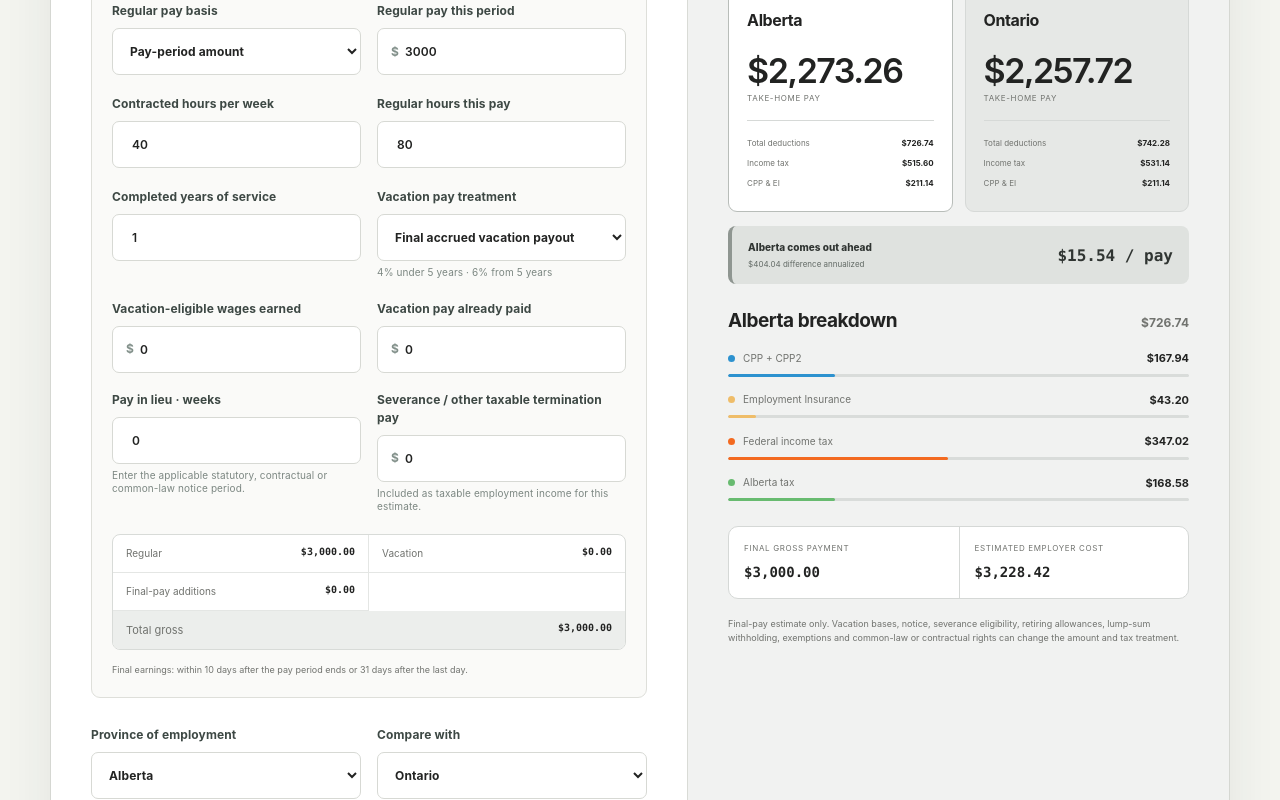
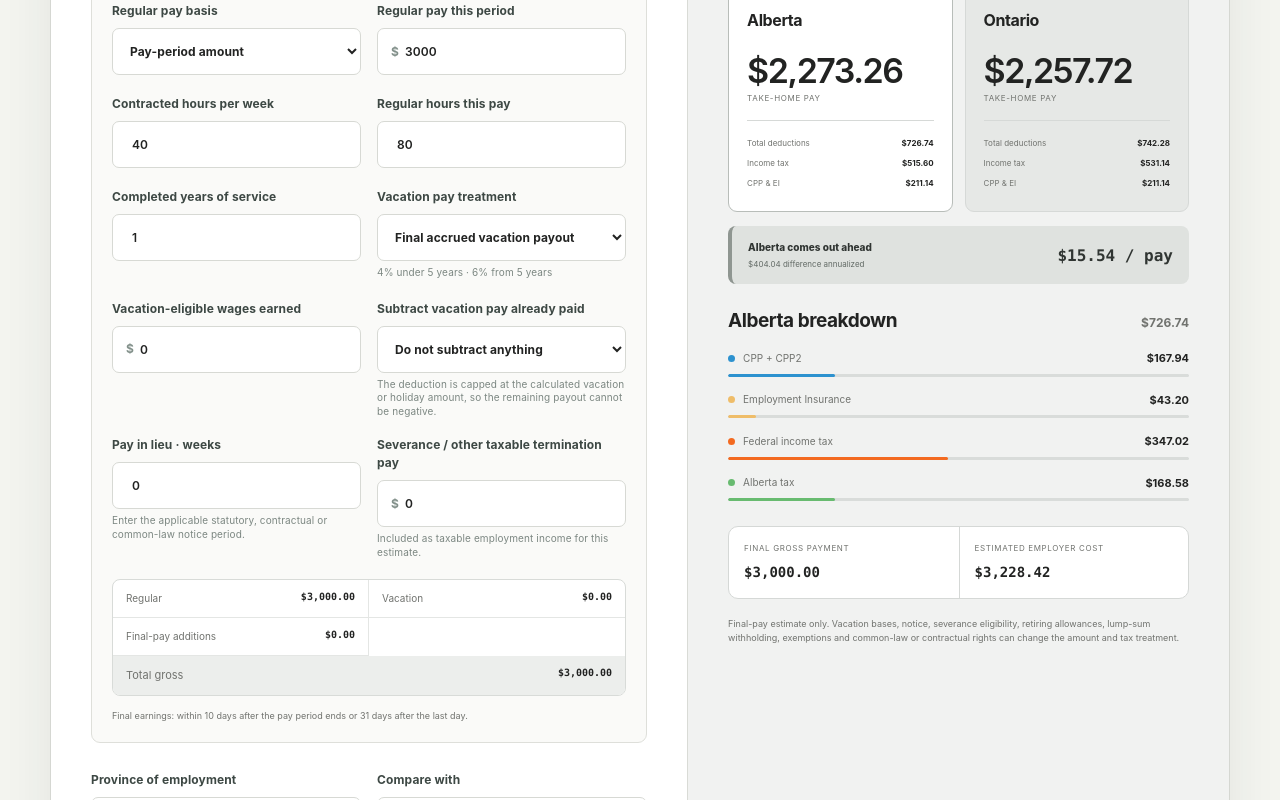
Before and after one commit to yiningchao/payroll-calculator, a Next.js app: page /final-pay in a window 1280 px wide. Shown: the part 682-1482 px from the top of the page. Built offline with nearby package versions, Linux system fonts and the light colour scheme.

Commit message:
Subtract vacation pay already paid

```diff
--- a/app/PayrollCalculator.tsx
+++ b/app/PayrollCalculator.tsx
@@ -44,6 +44,7 @@ type UKTaxBasis = "standard" | "basic" | "higher" | "advanced" | "top" | "none";
 type NICategory = "A" | "B" | "C" | "J";
 type PayBasis = "period" | "annual" | "hourly";
 type VacationMode = "none" | "eachPay" | "final";
+type VacationPaidMode = "none" | "amount" | "hours";
 type ToolPage = "salary" | "vacation" | "overtime" | "final";
 type EarningsBreakdown = {
   regular: number;
@@ -57,6 +58,8 @@ type EarningsBreakdown = {
   hourlyRate: number;
   weeklyRate: number;
   vacationRate: number;
+  vacationBeforePaid: number;
+  vacationPaidDeduction: number;
 };
 
 const FEDERAL: Bracket[] = [
@@ -253,7 +256,9 @@ export default function PayrollCalculator({ tool = "salary" }: { tool?: ToolPage
   const [yearsService, setYearsService] = useState("1");
   const [vacationMode, setVacationMode] = useState<VacationMode>(tool === "final" ? "final" : tool === "vacation" ? "eachPay" : "none");
   const [vacationEarnings, setVacationEarnings] = useState("0");
+  const [vacationPaidMode, setVacationPaidMode] = useState<VacationPaidMode>("none");
   const [vacationPaid, setVacationPaid] = useState("0");
+  const [vacationPaidHours, setVacationPaidHours] = useState("0");
   const [unusedHolidayDays, setUnusedHolidayDays] = useState("0");
   const [holidayDailyRate, setHolidayDailyRate] = useState("0");
   const [finalPay, setFinalPay] = useState(tool === "final");
@@ -300,13 +305,19 @@ export default function PayrollCalculator({ tool = "salary" }: { tool?: ToolPage
       ? canadaVacationRule.high
       : canadaVacationRule.low;
     const vacationRate = country === "CA" ? canadaVacationRate : .1207;
-    let vacation = 0;
-    if (vacationMode === "eachPay") vacation = (regular + overtime) * vacationRate;
+    let vacationBeforePaid = 0;
+    if (vacationMode === "eachPay") vacationBeforePaid = (regular + overtime) * vacationRate;
     if (vacationMode === "final") {
-      vacation = country === "CA"
-        ? Math.max(0, num(vacationEarnings) * vacationRate - num(vacationPaid))
+      vacationBeforePaid = country === "CA"
+        ? num(vacationEarnings) * vacationRate
         : num(unusedHolidayDays) * (num(holidayDailyRate) || derivedHourly * (hoursPerWeek / 5));
     }
+    const vacationPaidDeduction = vacationPaidMode === "amount"
+      ? num(vacationPaid)
+      : vacationPaidMode === "hours"
+        ? num(vacationPaidHours) * derivedHourly
+        : 0;
+    const vacation = Math.max(0, vacationBeforePaid - vacationPaidDeduction);
     const weeklyRate = payBasis === "annual"
       ? annual / 52
       : derivedHourly * hoursPerWeek;
@@ -327,8 +338,10 @@ export default function PayrollCalculator({ tool = "salary" }: { tool?: ToolPage
       hourlyRate: round(derivedHourly),
       weeklyRate: round(weeklyRate),
       vacationRate,
+      vacationBeforePaid: round(vacationBeforePaid),
+      vacationPaidDeduction: round(Math.min(vacationBeforePaid, vacationPaidDeduction)),
     };
-  }, [annualSalary, weeklyHours, regularHours, payBasis, hourlyRate, gross, frequency, country, ukOvertimeMultiplier, overtimeHours, province, yearsService, vacationMode, vacationEarnings, vacationPaid, unusedHolidayDays, holidayDailyRate, finalPay, noticeWeeks, terminationAmount]);
+  }, [annualSalary, weeklyHours, regularHours, payBasis, hourlyRate, gross, frequency, country, ukOvertimeMultiplier, overtimeHours, province, yearsService, vacationMode, vacationEarnings, vacationPaidMode, vacationPaid, vacationPaidHours, unusedHolidayDays, holidayDailyRate, finalPay, noticeWeeks, terminationAmount]);
 
   const payrollGross = calculationMode === "grossToNet" ? earnings.taxableGross : num(gross);
   const showOvertime = tool === "overtime";
@@ -545,7 +558,8 @@ export default function PayrollCalculator({ tool = "salary" }: { tool?: ToolPage
     setPayBasis("period"); setAnnualSalary("78000"); setHourlyRate("35"); setWeeklyHours("40"); setRegularHours("80");
     setOvertimeHours("0"); setUkOvertimeMultiplier("1"); setYearsService("1");
     setVacationMode(tool === "final" ? "final" : tool === "vacation" ? "eachPay" : "none");
-    setVacationEarnings("0"); setVacationPaid("0"); setUnusedHolidayDays("0"); setHolidayDailyRate("0"); setFinalPay(tool === "final");
+    setVacationEarnings("0"); setVacationPaidMode("none"); setVacationPaid("0"); setVacationPaidHours("0");
+    setUnusedHolidayDays("0"); setHolidayDailyRate("0"); setFinalPay(tool === "final");
     setNoticeWeeks("0"); setTerminationAmount("0");
   };
 
@@ -639,16 +653,41 @@ export default function PayrollCalculator({ tool = "salary" }: { tool?: ToolPage
                   </label>
                 )}
                 {showVacation && vacationMode === "final" && country === "CA" && (
-                  <>
-                    <MoneyField label="Vacation-eligible wages earned" value={vacationEarnings} onChange={setVacationEarnings} />
-                    <MoneyField label="Vacation pay already paid" value={vacationPaid} onChange={setVacationPaid} />
-                  </>
+                  <MoneyField label="Vacation-eligible wages earned" value={vacationEarnings} onChange={setVacationEarnings} />
                 )}
                 {showVacation && vacationMode === "final" && country === "UK" && (
                   <>
                     <MoneyField symbol="" label="Unused holiday days" value={unusedHolidayDays} onChange={setUnusedHolidayDays} hint="Payment in lieu is required for untaken statutory leave when employment ends." />
                     <MoneyField symbol="£" label="Average normal daily pay" value={holidayDailyRate} onChange={setHolidayDailyRate} hint="Enter normal pay including regularly paid overtime, commission or other required elements; leave 0 to use the derived basic day rate." />
                   </>
+                )}
+                {showVacation && vacationMode !== "none" && (
+                  <label>
+                    {country === "CA" ? "Subtract vacation pay already paid" : "Subtract holiday pay already paid"}
+                    <select value={vacationPaidMode} onChange={(e) => setVacationPaidMode(e.target.value as VacationPaidMode)}>
+                      <option value="none">Do not subtract anything</option>
+                      <option value="amount">{country === "CA" ? "Enter dollar value already paid" : "Enter pound value already paid"}</option>
+                      <option value="hours">Enter paid vacation / holiday hours</option>
+                    </select>
+                    <small className="hint">The deduction is capped at the calculated vacation or holiday amount, so the remaining payout cannot be negative.</small>
+                  </label>
+                )}
+                {showVacation && vacationMode !== "none" && vacationPaidMode === "amount" && (
+                  <MoneyField
+                    symbol={country === "CA" ? "$" : "£"}
+                    label={country === "CA" ? "Vacation value already paid" : "Holiday value already paid"}
+                    value={vacationPaid}
+                    onChange={setVacationPaid}
+                  />
+                )}
+                {showVacation && vacationMode !== "none" && vacationPaidMode === "hours" && (
+                  <MoneyField
+                    symbol=""
+                    label={country === "CA" ? "Vacation hours already paid" : "Holiday hours already paid"}
+                    value={vacationPaidHours}
+                    onChange={setVacationPaidHours}
+                    hint={`Converted using the derived hourly rate of ${(country === "CA" ? money : pounds).format(earnings.hourlyRate)}.`}
+                  />
                 )}
               </div>
 
@@ -662,7 +701,8 @@ export default function PayrollCalculator({ tool = "salary" }: { tool?: ToolPage
               <div className="earnings-summary">
                 <div><span>Regular</span><b>{(country === "CA" ? money : pounds).format(earnings.regular)}</b></div>
                 {showOvertime && <div><span>Overtime</span><b>{(country === "CA" ? money : pounds).format(earnings.overtime)}</b></div>}
-                {showVacation && <div><span>{country === "CA" ? "Vacation" : "Holiday"}</span><b>{(country === "CA" ? money : pounds).format(earnings.vacation)}</b></div>}
+                {showVacation && <div><span>{country === "CA" ? "Vacation" : "Holiday"}</span><b>{(country === "CA" ? money : pounds).format(earnings.vacationBeforePaid)}</b></div>}
+                {showVacation && earnings.vacationPaidDeduction > 0 && <div><span>Already paid</span><b>−{(country === "CA" ? money : pounds).format(earnings.vacationPaidDeduction)}</b></div>}
                 {showFinal && <div><span>Final-pay additions</span><b>{(country === "CA" ? money : pounds).format(earnings.notice + earnings.terminationTaxable + earnings.terminationTaxFree)}</b></div>}
                 <div className="earnings-total"><span>Total gross</span><b>{(country === "CA" ? money : pounds).format(earnings.totalGross)}</b></div>
               </div>
@@ -1000,7 +1040,10 @@ function EarningsCard({ earnings, format, vacationLabel, tool }: {
       <div className="earnings-card-head"><span>Gross earnings</span><b>{format.format(earnings.totalGross)}</b></div>
       <div><span>Regular pay</span><b>{format.format(earnings.regular)}</b></div>
       {tool === "overtime" && <div><span>Overtime pay</span><b>{format.format(earnings.overtime)}</b></div>}
-      {(tool === "vacation" || tool === "final") && <div><span>{vacationLabel}</span><b>{format.format(earnings.vacation)}</b></div>}
+      {(tool === "vacation" || tool === "final") && <div><span>{vacationLabel}</span><b>{format.format(earnings.vacationBeforePaid)}</b></div>}
+      {(tool === "vacation" || tool === "final") && earnings.vacationPaidDeduction > 0 && (
+        <div><span>Already paid</span><b>−{format.format(earnings.vacationPaidDeduction)}</b></div>
+      )}
       {tool === "final" && <div><span>Final-pay additions</span><b>{format.format(additions)}</b></div>}
       <small>Derived hourly rate: {format.format(earnings.hourlyRate)}</small>
     </div>
```
Also changed, not shown: 1 other file (tests, documents, lock files or other folders).
